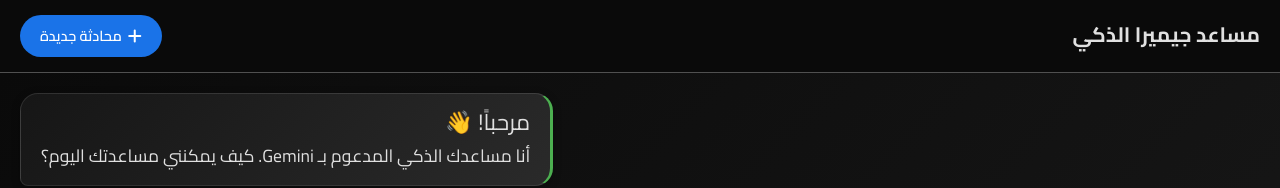
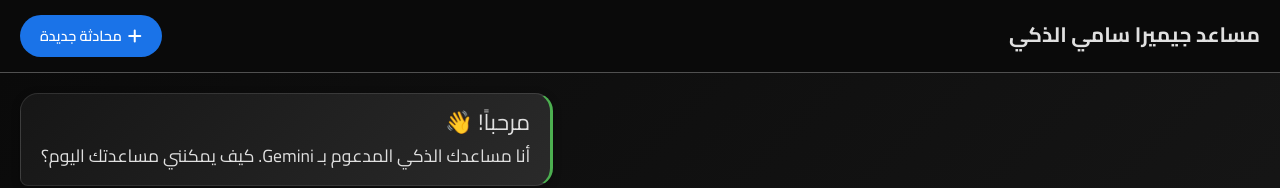
Before and after one commit to SamiAlmouss/AI_Chat, a plain HTML site: page templates/home.html in a window 1280 px wide. Shown: the top 188 px of the page. Drawn offline with nearby package versions, Linux system fonts and the light colour scheme.

Commit message:
Update home.html

```diff
--- a/templates/home.html
+++ b/templates/home.html
@@ -607,7 +607,7 @@
     <div class="container-wrapper">
         <!-- Header -->
         <div class="chat-header">
-            <h1 class="header-title">مساعد جيميرا الذكي</h1>
+            <h1 class="header-title">مساعد جيميرا سامي الذكي</h1>
             <button class="new-chat-btn" onclick="newChat()">
                 <i class="fas fa-plus"></i> محادثة جديدة
             </button>
```
